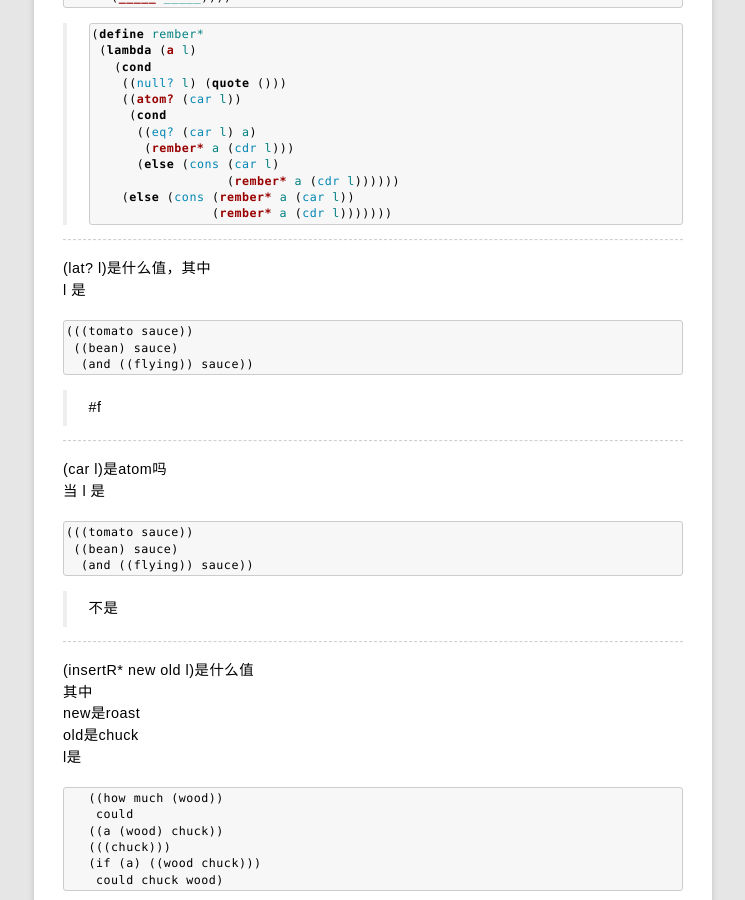
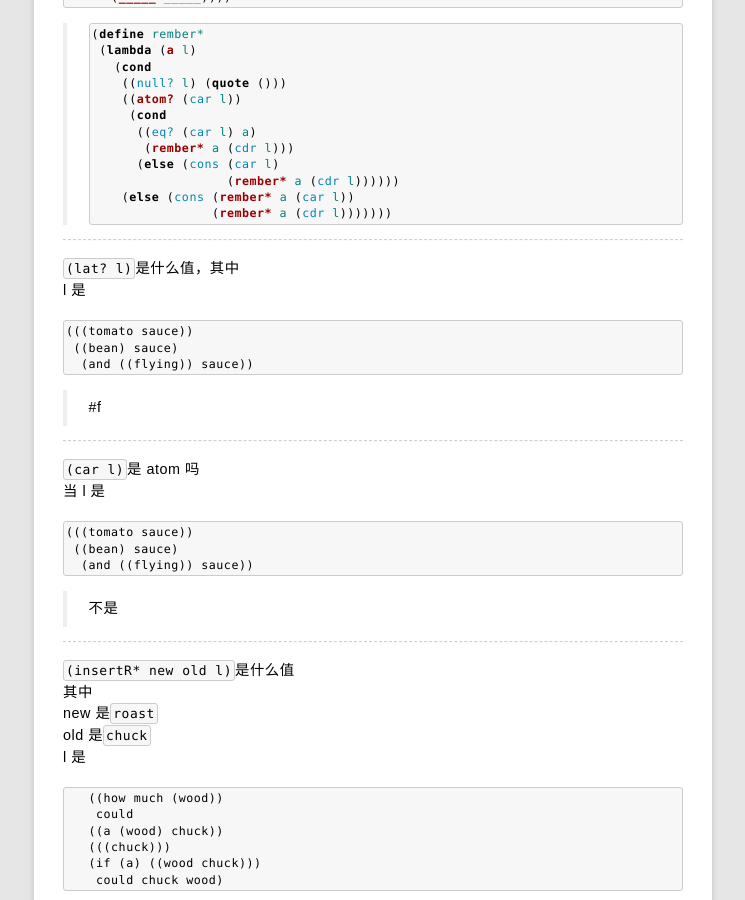
Before and after one commit to rhuichao/uternet.github.io, a Jekyll site: the page built from TLS/05.md, in a window 1280 px wide and 900 px high, scrolled down 648 px. Shown: the whole window, without its empty margins (267-1012 px from the left). Built offline with Jekyll 4.4.1, drawn with Linux system fonts in a browser that asks for light colours; some web fonts are replaced; Markdown is read by kramdown in place of the engine named in the settings.

Commit message:
new document posted

````diff
--- a/TLS/05.md
+++ b/TLS/05.md
@@ -50,7 +50,7 @@
 
 ------------------
 
-(lat? l)是什么值，其中
+`(lat? l)`是什么值，其中
 l 是
 
 ```
@@ -63,7 +63,7 @@
 
 ------------------
 
-(car l)是atom吗
+`(car l)`是 atom 吗
 当 l 是
 
 ```
@@ -76,11 +76,11 @@
 
 ------------------
 
-(insertR* new old l)是什么值
+`(insertR* new old l)`是什么值
 其中
-new是roast
-old是chuck
-l是
+new 是`roast`
+old 是`chuck`
+l 是
 
 ```
    ((how much (wood))
````
